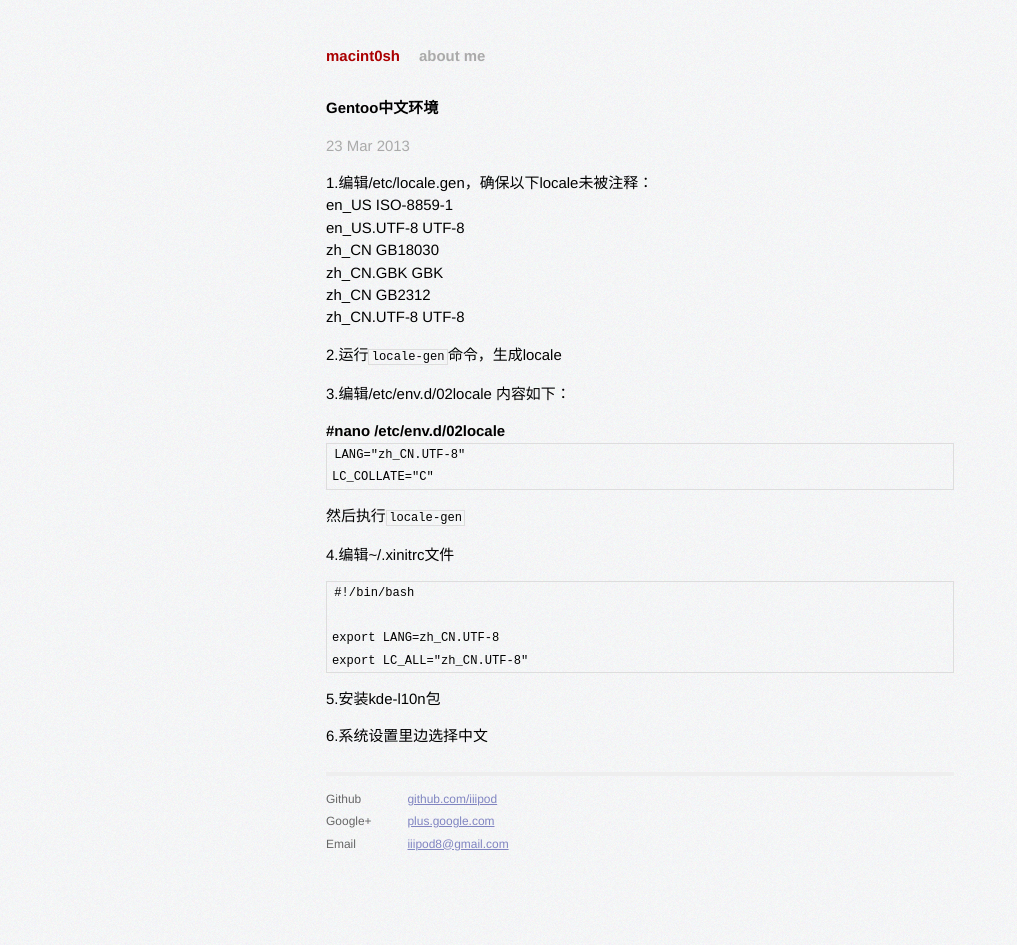
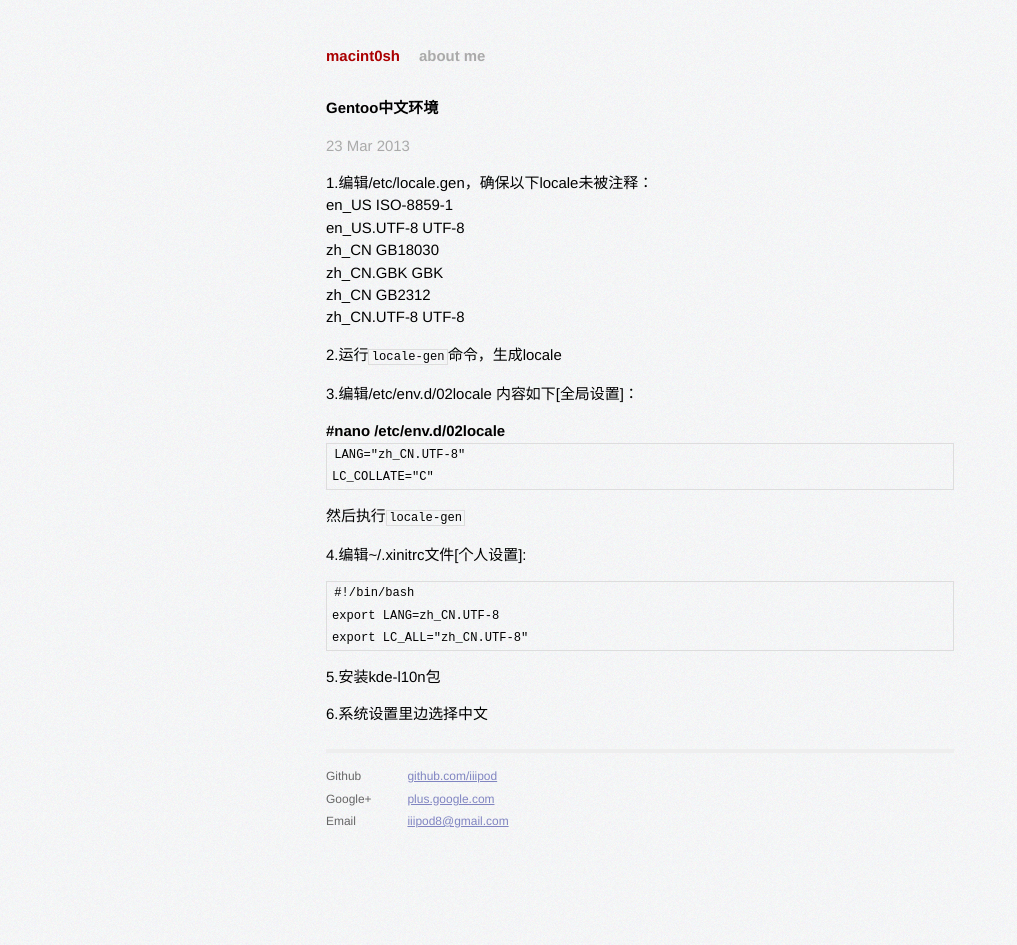
Before and after one commit to iiipod/iiipod.github.com, a Jekyll site: the page built from _posts/2013-03-23-Gentoo中文环境.markdown, in a window 1280 px wide. Shown: the whole page, without its empty margins (0-1017 px from the left). Built offline with Jekyll 4.4.1, drawn with Linux system fonts in a browser that asks for light colours; Markdown is read by kramdown in place of the engine named in the settings.

Commit message:
2014年 04月 11日 星期五 11:07:54 CST

```diff
--- a/_posts/2013-03-23-Gentoo中文环境.markdown
+++ b/_posts/2013-03-23-Gentoo中文环境.markdown
@@ -14,17 +14,16 @@ author:
 
 2.运行`locale-gen`命令，生成locale
 
-3.编辑/etc/env.d/02locale 内容如下：
+3.编辑/etc/env.d/02locale 内容如下[全局设置]：
 #### \#nano /etc/env.d/02locale
     LANG="zh_CN.UTF-8"
     LC_COLLATE="C"
 
 然后执行`locale-gen`
 
-4.编辑~/.xinitrc文件
+4.编辑~/.xinitrc文件[个人设置]:
 
     #!/bin/bash
-
     export LANG=zh_CN.UTF-8
     export LC_ALL="zh_CN.UTF-8"
 
```
